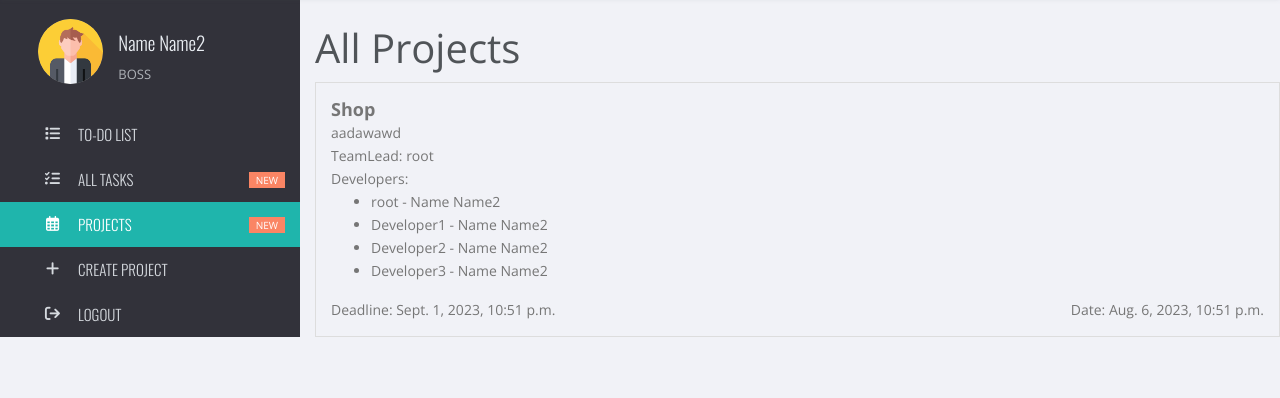
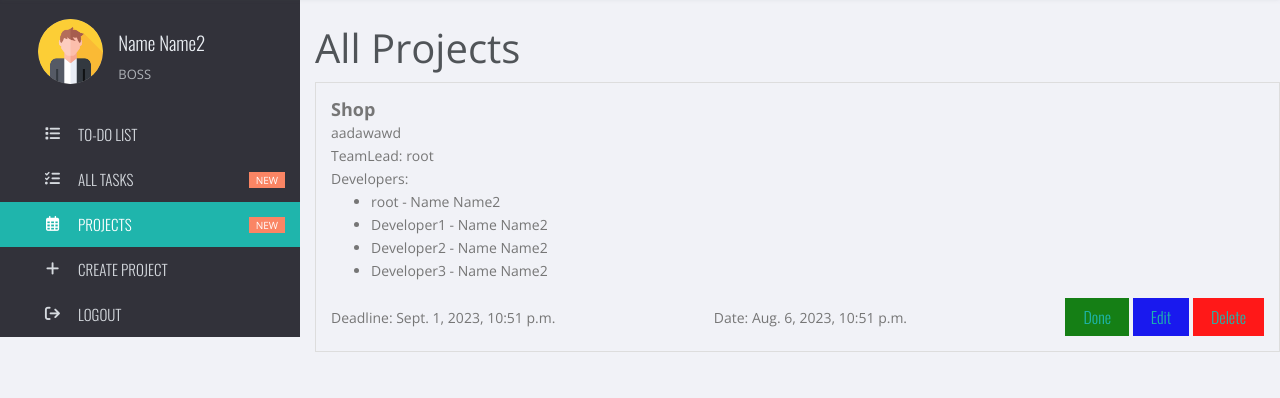
Before and after one commit to V1P7/TeamPlannerDjango, a Django app: page /team/team_panel/projects/ in a window 1280 px wide. Shown: the part 61-459 px from the top of the page. Run offline with Django 4.2, Linux system fonts and the light colour scheme; a user stored in the database is signed in; data comes from the database, SQL or seed files in the repository; both versions use the stored data as it was after the commit; some libraries are stand-ins or nearby versions.

Commit message:
Add Done Edit Delete buttons in projects

```diff
--- a/projects/urls.py
+++ b/projects/urls.py
@@ -4,4 +4,7 @@ from . import views
 urlpatterns = [
     path('projects/', views.index_projects, name='index_projects'),
     path('create_project/', views.create_project, name='create_project'),
+    path('edit_project/<int:pk>/', views.edit_project, name='edit_project'),
+	path('complete_project/<int:pk>/', views.complete_project, name='complete_project'),
+	path('delete_project/<int:pk>/', views.delete_project, name='delete_project'),
 ]
--- a/projects/views.py
+++ b/projects/views.py
@@ -54,3 +54,36 @@ def create_project(request):
 		'form': form,
 	}
 	return render(request, 'projects/create_project.html', context)
+
+
+def edit_project(request, pk):
+	user, created = User.objects.get_or_create(username = request.user.username)
+	project = Project.objects.get(pk = pk)
+	if request.method == 'POST':
+		form = ProjectForm(request.POST, instance = project)
+		if form.is_valid():
+			form.save()
+			return redirect('index_projects')
+
+	form = ProjectForm(instance = project)
+	context = {
+		'first_name': user.first_name,
+		'last_name': user.last_name,
+		'position': user.position,
+		'image': user.image,
+		'form': form,
+	}
+	return render(request, 'projects/edit_project.html', context)
+
+
+def complete_project(request, pk):
+	project = Project.objects.get(pk = pk)
+	project.is_complete = True
+	project.save()
+	return redirect('index_projects')
+
+
+def delete_project(request, pk):
+	project = Project.objects.get(pk = pk)
+	project.delete()
+	return redirect('index_projects')
--- a/templates/projects/index.html
+++ b/templates/projects/index.html
@@ -23,14 +23,12 @@
                                 {% else %}
                                   <div class="todo-deadline">No deadline</div>
                                 {% endif %}
-
                                     <div class="todo-deadline">Date: {{ project.created_at }}</div>
-
-{#                                <div class="todo-actions ">#}
-{#                                    <button class="btn btn-done"><a href="{% url 'complete_boss_task' task.pk %}">Done</a></button>#}
-{#                                    <button class="btn btn-edit"><a href="{% url 'edit_boss_task' task.pk %}">Edit</a></button>#}
-{#                                    <button class="btn btn-delete"><a href="{% url 'delete_boss_task' task.pk %}">Delete</a></button>#}
-{#                                </div>#}
+                                <div class="todo-actions ">
+                                    <button class="btn btn-done"><a href="{% url 'complete_project' project.pk %}">Done</a></button>
+                                    <button class="btn btn-edit"><a href="{% url 'edit_project' project.pk %}">Edit</a></button>
+                                    <button class="btn btn-delete"><a href="{% url 'delete_project' project.pk %}">Delete</a></button>
+                                </div>
                             </div>
                         </div>
                     {% endfor %}
--- a/templates/to_do_list/index.html
+++ b/templates/to_do_list/index.html
@@ -67,12 +67,6 @@
                                 {% endif %}
 
                                     <div class="todo-deadline">Date: {{ project.created_at }}</div>
-
-{#                                <div class="todo-actions ">#}
-{#                                    <button class="btn btn-done"><a href="{% url 'complete_boss_task' task.pk %}">Done</a></button>#}
-{#                                    <button class="btn btn-edit"><a href="{% url 'edit_boss_task' task.pk %}">Edit</a></button>#}
-{#                                    <button class="btn btn-delete"><a href="{% url 'delete_boss_task' task.pk %}">Delete</a></button>#}
-{#                                </div>#}
                             </div>
                         </div>
                     {% endfor %}
```
Also changed, not shown: templates/projects/edit_project.html (added, +30 -0 lines), db.sqlite3.
